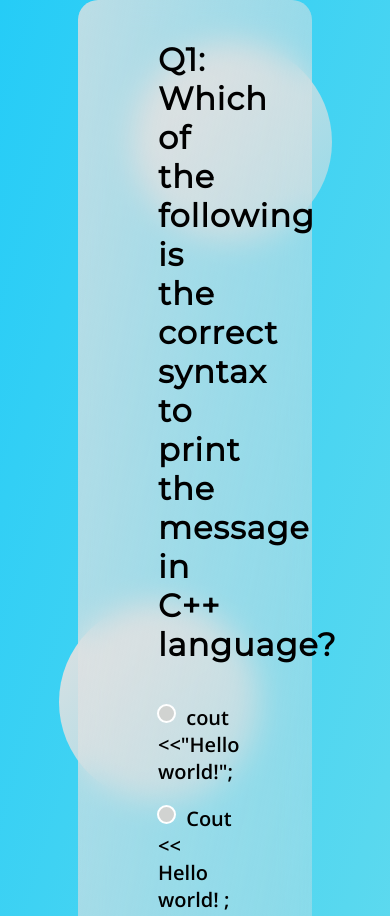
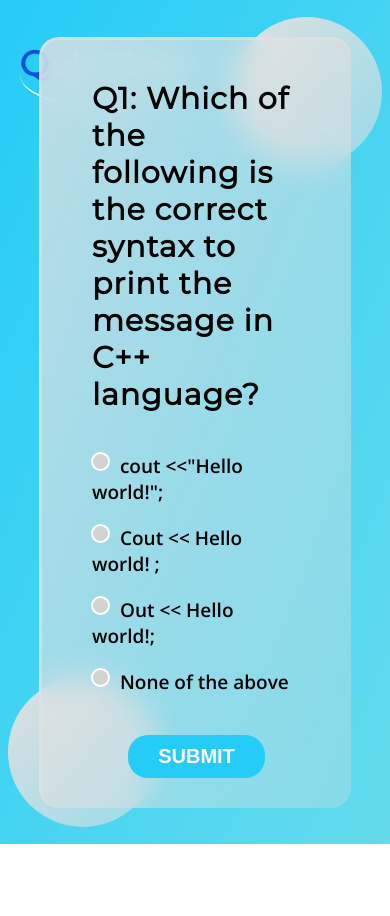
Before and after one commit to mg143pavankumar/glass-effect-quiz-website, a plain HTML site: page index.html in a window 390 px wide. Shown: the top 916 px of the page. After the commit the page ends 844 px from the top, so only its background shows below. Drawn offline with nearby package versions, Linux system fonts and the light colour scheme.

Commit message:
made website responsive

```diff
--- a/index.html
+++ b/index.html
@@ -11,6 +11,7 @@
 
 <body>
     <div class="main-div">
+        <div class="logo">Quiz Time</div>
         <div class="glass-div">
             <h2 class="question">loading....</h2>
             <ul>
--- a/style.css
+++ b/style.css
@@ -28,6 +28,7 @@
 
 html {
     font-size: 62.5%;
+    /* overflow: hidden; */
 }
 
 .main-div {
@@ -40,6 +41,24 @@ html {
     position: relative;
 }
 
+.logo {
+    position: absolute;
+    top: 5%;
+    left: 5%;
+    font-size: 3rem;
+    color: #fff;
+    font-family: 'Montserrat', sans-serif;
+    letter-spacing: .1rem;
+    padding-bottom: 2rem;
+    border-bottom: .3rem solid #fff;
+    border-radius: 50%;
+}
+
+.logo::first-letter {
+    color: #0652DD;
+    font-size: 3.5rem;
+}
+
 .glass-div {
     background: #fff;
     min-height: 70vh;
@@ -47,8 +66,11 @@ html {
     background: var(--glassEffectColor);
     backdrop-filter: blur(var(--blurEffect));
     border-radius: 2rem;
+    border-top: .3rem solid rgba(225, 225, 225, 0.8);
+    border-left: .3rem solid rgba(225, 225, 225, 0.8);
     padding: 3rem 8rem;
     z-index: 2;
+
     /* box-shadow: 0 1rem 1rem -0.7rem rgba(0, 0, 0, .2); */
 }
 
@@ -174,3 +196,59 @@ input[type='radio']:checked:after {
 .scoreArea {
     display: none;
 }
+
+
+/* for website responsive */
+/* Extra small devices (phones, 600px and down) */
+@media only screen and (max-width: 600px) {
+    .glass-div {
+        width: 90%;
+        padding: 3rem 5rem;
+
+    }
+
+    .glass-div h2 {
+        font-size: 3rem;
+        letter-spacing: .1rem;
+        margin: 1rem 0 4rem 0;
+        /* font-family: 'Libre Baskerville', serif; */
+        font-family: 'Montserrat', sans-serif;
+
+    }
+
+    .glass-div li {
+        font-size: 1.9rem;
+        font-weight: 500;
+        list-style: none;
+        margin-bottom: 2rem;
+        font-family: 'Open Sans', sans-serif;
+    }
+
+    .circle1,
+    .circle2 {
+        width: 15rem;
+        height: 15rem;
+    }
+
+    .circle1 {
+        top: 2%;
+        right: 2%;
+    }
+
+    .circle2 {
+        left: 2%;
+        bottom: 2%;
+    }
+}
+
+
+/* Medium devices (landscape tablets, 768px and up) */
+@media only screen and (min-width: 768px) {}
+
+/* Large devices (laptops/desktops, 992px and up) */
+@media only screen and (max-width: 992px) {
+    .glass-div {
+        width: 80%;
+        padding: 3rem 5rem;
+    }
+}
```
